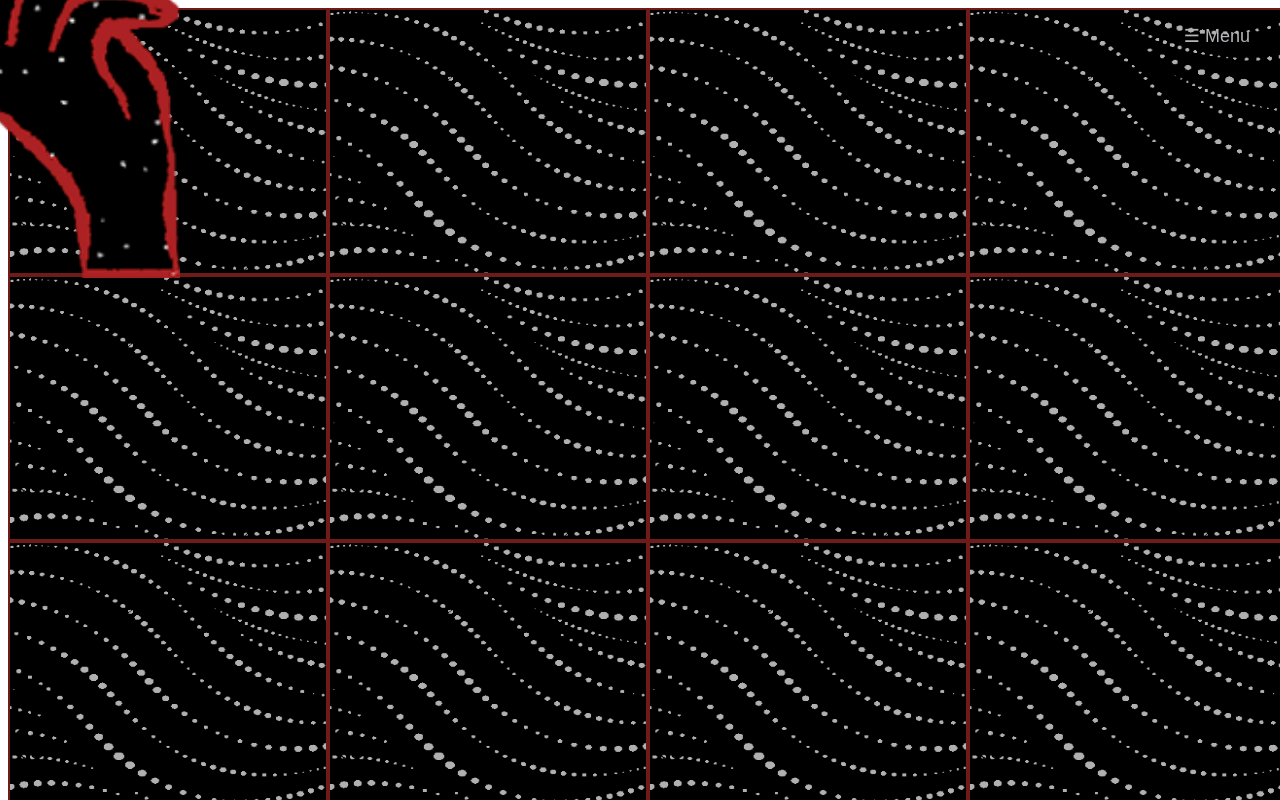
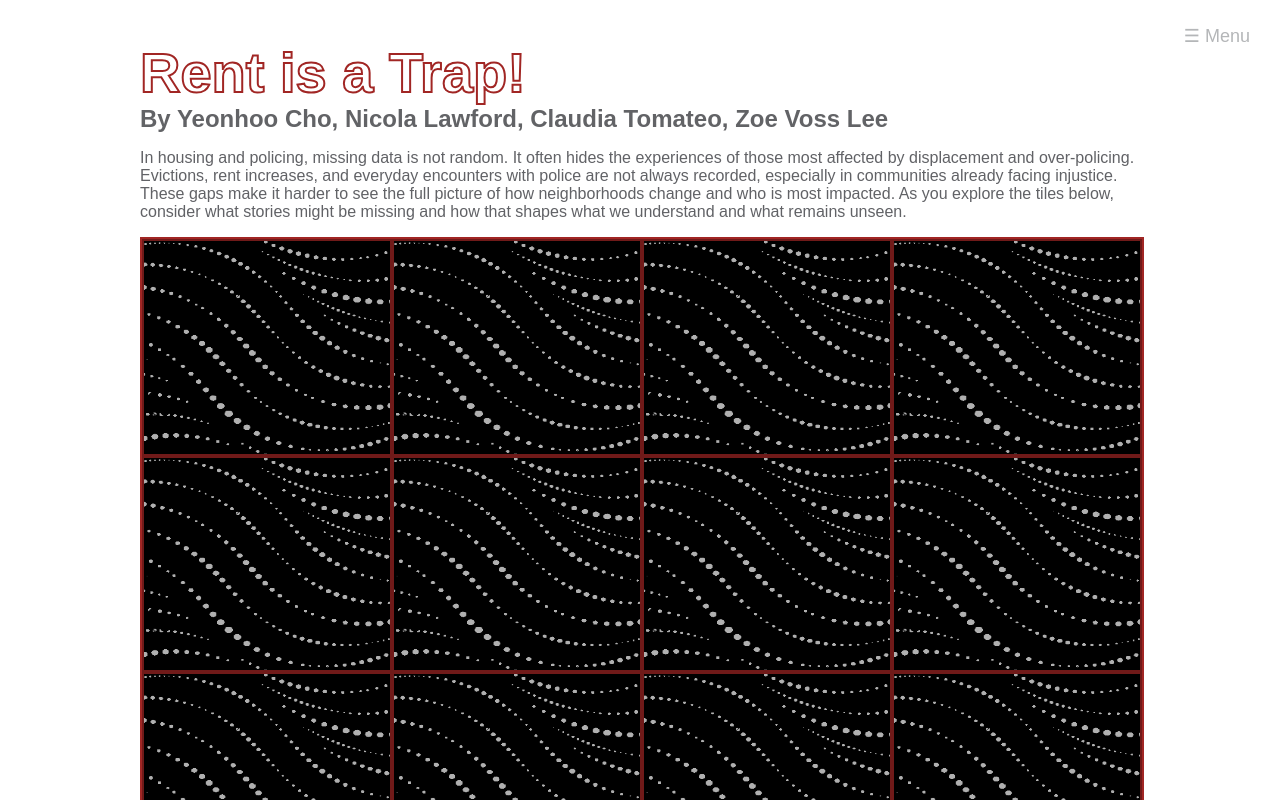
Before and after one commit to zoevosslee/IDS_FP02, a SvelteKit app: page /missingdata in a window 1280 px wide. Shown: the top 800 px of the page. Built offline with nearby package versions, Linux system fonts and the light colour scheme; a web font is replaced by a local one.

Commit message:
loading transition for interactive map and missing data page

```diff
--- a/src/routes/+page.svelte
+++ b/src/routes/+page.svelte
@@ -789,7 +789,11 @@
   100% { transform: rotate(360deg); }
 }
 
-
+.container {
+    max-width: 1000px;
+    margin: 0 auto;
+    padding: 2rem;
+}
 
 
 
--- a/src/routes/missingdata/+page.svelte
+++ b/src/routes/missingdata/+page.svelte
@@ -1,34 +1,40 @@
 <script>
+    import { onMount } from 'svelte';
+
     let stories = [
-      "Story 1: Land and Memory",
-      "Story 2: Resistance and Care",
-      "Story 3: Future Seeds",
-      "Story 4: Water is Life",
-      "Story 5: Reclaim the Sky",
-      "Story 6: Remember",
-      "Story 7: Connection",
-      "Story 8: Renewal",
-      "Story 9: Ceremony",
-      "Story 10: Guardians",
-      "Story 11: Dreams",
-      "Story 12: Return"
+        { quote: "I have no choice, but to stay. I have nowhere to go. I am old and I don't know English. I have to stay here", source: "Forced from Home Report" },
+        { quote: "It's natural to be scared... but we can't fear stop us from fighting for our home", source: "Lucia Guardado, Honduran abuela" },
+        { quote: "I think it's fair that everyone have the same opportunity to live in places like this, it creates better community, it creates diversity in the city and it creates a more egalotarian system ", source: "Orlando, City Life / Vida Urbana" },
+        { quote: "I am not going nowhere, I am going to stay and I am going to fight", source: "Marshall Cooper" },
+        { quote: "The home where I lived now, until tomorrow was a place of love, was a place of refuge", source: "Christina Soares" },
+        { quote: "We didn't know how to protect our rights before so we just paid whatever the landlord asked us to pay or we have to move to the suburb", source: "Forced from Home Report" },
+        { quote: "Connection", source: "Author G" },
+        { quote: "Renewal", source: "Author H" },
+        { quote: "Ceremony", source: "Author I" },
+        { quote: "Eviction filings in court significantly undercount the number of evictions that occur", source: "Evictions in Boston Report, City Life / Vida Urbana" },
+        { quote: "Without [community] spaces, the people of our community would not be connected. It is better for our health", source: "Forced from Home Report" },
+        { quote: "Return", source: "Author L" }
         ];
+
 
     let tiles = stories.map((story, index) => ({
         id: `tile-${index}`,
         revealed: false,
-      story
+        quote: story.quote,
+        source: story.source,
+        isLong: story.quote.length > 150 // 🔥 Mark quotes longer than 150 characters
     }));
+
+
 
     function revealTile(tile) {
       tile.revealed = !tile.revealed;
       tiles = [...tiles];
     }
 
-    import { onMount } from 'svelte';
-
     let mouseX = 0;
     let mouseY = 0;
+    let hoveringTiles = false; // 🔥 track if inside container
 
     onMount(() => {
         window.addEventListener('mousemove', (e) => {
@@ -36,54 +42,94 @@
             mouseY = e.clientY;
         });
     });
+
+    function handleMouseEnter() {
+        hoveringTiles = true;
+    }
+
+    function handleMouseLeave() {
+        hoveringTiles = false;
+    }
 </script>
 
-  <div class="custom-cursor" style="left: {mouseX}px; top: {mouseY}px;"></div>
-  <!-- 🔥 NOTICE: no {handCursor}, direct path in style -->
+<svelte:head>
+  <title>Rent is a Trap!</title>
+</svelte:head>
+
+<div id="missing_data-page">
+
+  <div class="container">
+    <div class="text-content">
+        <h4>Rent is a Trap!</h4>
+      <h2>By Yeonhoo Cho, Nicola Lawford, Claudia Tomateo, Zoe Voss Lee</h2>
+    </div>
+
+    <p>In housing and policing, missing data is not random. It often hides the experiences of those most affected by displacement and over-policing. Evictions, rent increases, and everyday encounters with police are not always recorded, especially in communities already facing injustice. These gaps make it harder to see the full picture of how neighborhoods change and who is most impacted. As you explore the tiles below, consider what stories might be missing and how that shapes what we understand and what remains unseen.
+    </p>
+
+    <div class="tiles-wrapper" on:mouseenter={handleMouseEnter} on:mouseleave={handleMouseLeave}>
         <div class="tiles-container">
           {#each tiles as tile (tile.id)}
             <div class="tile" on:click={() => revealTile(tile)}>
               <div class="tile-inner {tile.revealed ? 'revealed' : ''}">
                 <div class="tile-front"></div>
                 <div class="tile-back">
-            <p>{tile.story}</p>
+                    <div class="tile-text-wrapper">
+                      <div class="quote-text {tile.isLong ? 'long-quote' : ''}">{tile.quote}</div>
+                      <div class="quote-source">{tile.source}</div>
+                    </div>
                   </div>
               </div>
             </div>
           {/each}
         </div>
+        <p>Graphic inspired by Neta Bomani's image in 'Finding the Blank Spots in Big Data'</p>
+      </div>
+
+      {#if hoveringTiles}
+        <div class="custom-cursor" style="left: {mouseX}px; top: {mouseY}px;"></div>
+      {/if}
+    </div> <!-- ✅ now close .container correctly -->
+  </div>
+
 
  <style>
         html, body {
         margin: 0;
         padding: 0;
-        overflow: hidden;
-        height: 100%;
+        padding-bottom: 4rem;
+        min-height: 100%;
         width: 100%;
         background: black;
-        cursor: none; /* hide default cursor */
+        overflow-x: hidden; /* only hide horizontal scroll */
+        overflow-y: auto; /* allow vertical scroll! */
     }
 
-    .custom-cursor {
-        position: fixed;
-        width: 252px;    /* 280px × 0.9 = 252px */
-        height: 378px;   /* 420px × 0.9 = 378px */
-        background-image: url('/hand_2.png');
-        background-size: contain;
-        background-repeat: no-repeat;
-        background-position: center;
-        pointer-events: none;
-        transform: translate(-70px, -100px); /* ⬅️ Center around fingers better */
-        z-index: 10000;
+    .container {
+        max-width: 1000px;
+        margin: 0 auto;
+        padding: 2rem;
+        padding-bottom: 1.5rem;
     }
+
+    .tiles-wrapper {
+        width: 100%;
+        max-width: 1450px; /* optional: limit it if needed */
+        height: 650px;
+        cursor: none;
+        margin: 0 auto 5rem auto;
+        border: 2px solid #A12624;
+        position: relative;
+    }
+
 
 
     .tiles-container {
       display: grid;
       grid-template-columns: repeat(4, 1fr);
       grid-template-rows: repeat(3, 1fr);
-      width: 100vw;
-      height: 100vh;
+      width: 100%;
+      height: 100%;
     }
 
     .tile {
@@ -133,19 +179,49 @@
     padding: 1rem;
     border: 2px solid #A12624;
     box-sizing: border-box;
+    text-align: center;
+    overflow: hidden;
 }
 
-    .tile-back p {
-      color: white;
-      font-family: sans-serif;
-      font-weight: bold;
+.tile-text-wrapper {
+    max-width: 100%;
+    max-height: 100%;
+    display: flex;
+    flex-direction: column;
+    justify-content: center;
+    align-items: center;
+    text-align: center;
     font-size: 1.3rem;
-      margin: 0;
-      text-align: center;
+    transform: scale(1);
+    transform-origin: center;
 }
 
+/* Allow text inside to shrink */
+.tile-text-wrapper:has(.quote-text.long-quote) {
+    transform: scale(0.8); /* 🔥 shrink all content if quote is long */
+}
+
+.quote-text {
+    font-family: sans-serif;
+    font-style: italic;
+    font-weight: normal;
+    padding: 0 0.5rem;
+    margin-bottom: 0.5rem;
+}
+
+.quote-source {
+    font-family: sans-serif;
+    font-size: 0.7rem;
+    opacity: 0.8;
+    padding: 0 0.5rem;
+}
+
+
+
+
+
+
     .tiles-container, .tile, .tile-inner, .tile-front, .tile-back {
-        cursor: none;
         }
 
     .tile-front {
@@ -160,4 +236,17 @@
         opacity: 0.7;
         }
 
+    .custom-cursor {
+        position: fixed;
+        width: 176px;
+        height: 265px;
+        background-image: url('/hand_2.png');
+        background-size: contain;
+        background-repeat: no-repeat;
+        background-position: center;
+        pointer-events: none;
+        transform: translate(-40px, -60px);
+        z-index: 10000;
+    }
+
   </style>
```
Lines whose indentation alone changed are shown as unchanged.
